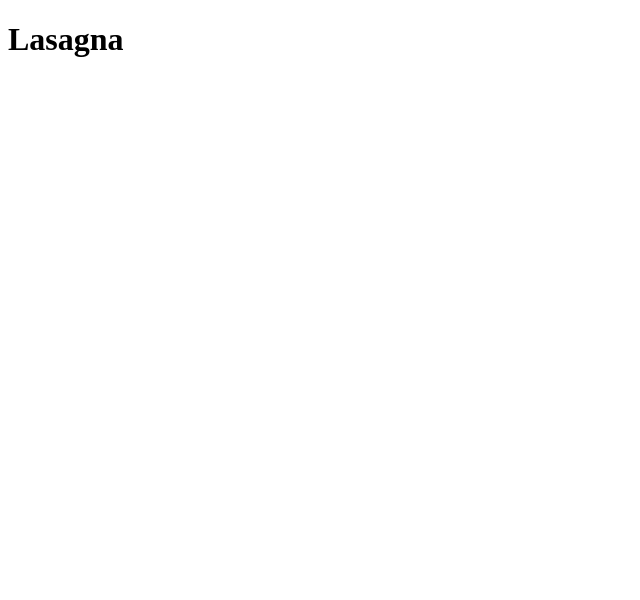
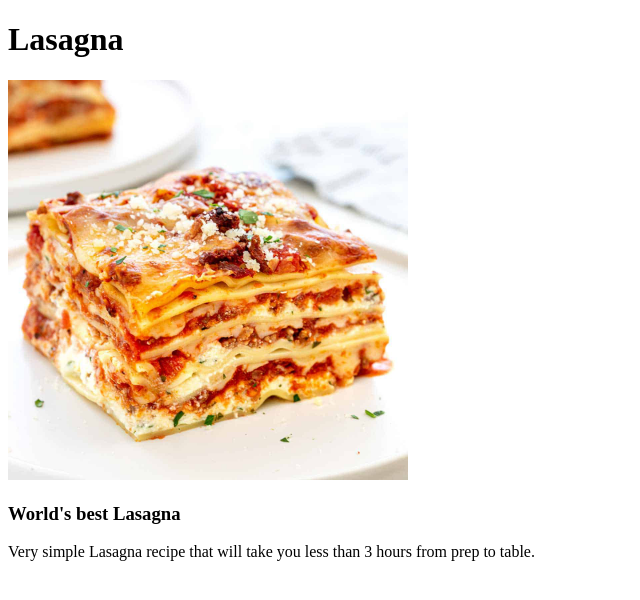
Before and after one commit to Gsx115/odin-recipes, a plain HTML site: page recipes/lasagna.html in a window 1280 px wide. Shown: the whole page, without its empty margins (0-640 px from the left). Drawn offline with Linux system fonts and the light colour scheme.

Commit message:
Add image and description of Lasagna

```diff
--- a/recipes/lasagna.html
+++ b/recipes/lasagna.html
@@ -8,5 +8,8 @@
 </head>
 <body>
   <h1>Lasagna</h1>
+  <img src="../assets/images/lasagna.jpg" alt="Slice of Lasagna" width="400px">
+  <h3>World's best Lasagna</h3>
+  <p>Very simple Lasagna recipe that will take you less than 3 hours from prep to table.</p>
 </body>
 </html>
```
Also changed, not shown: index.html (+1 -0 lines), assets/images/lasagna.jpg (added).
